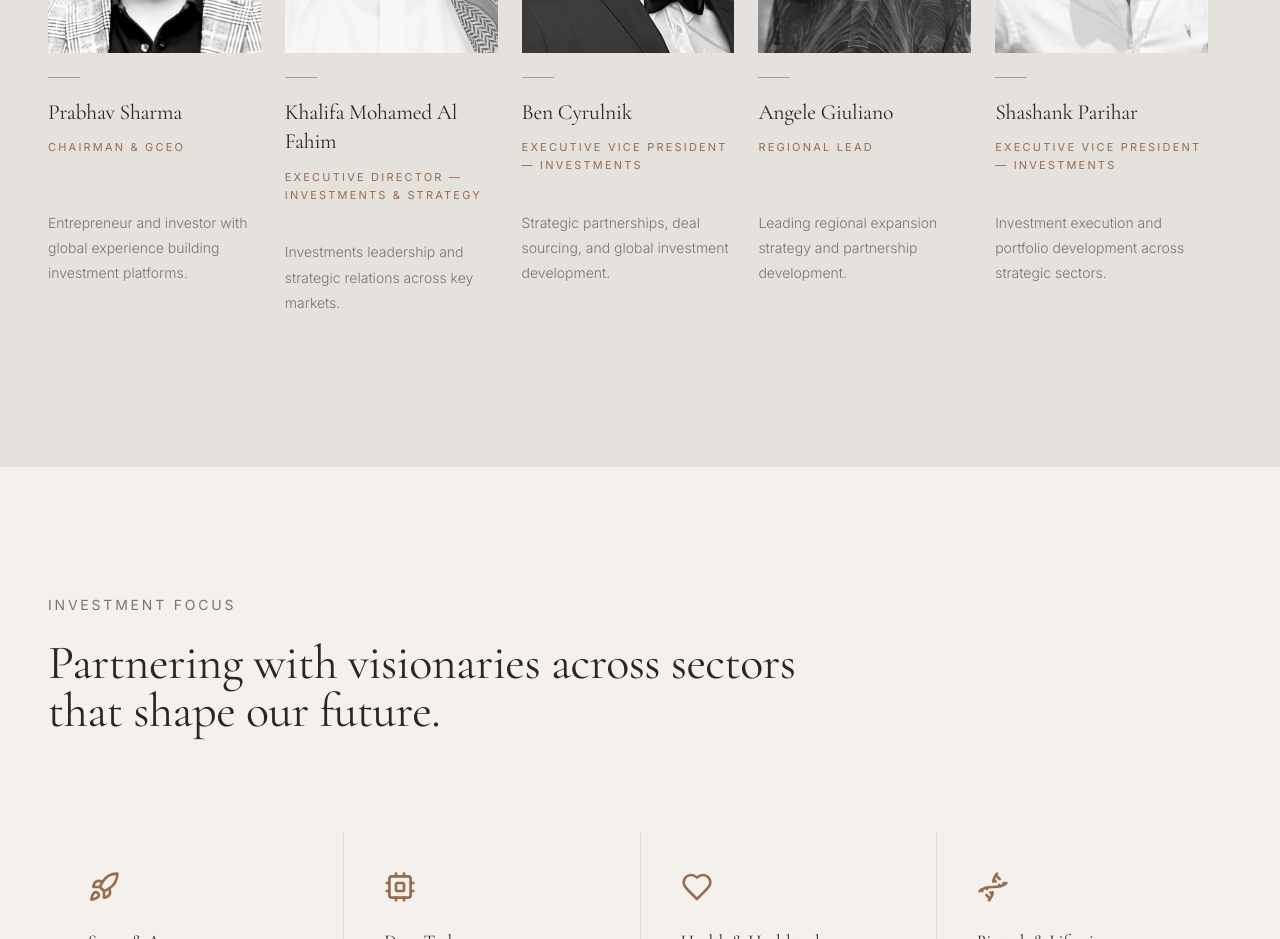
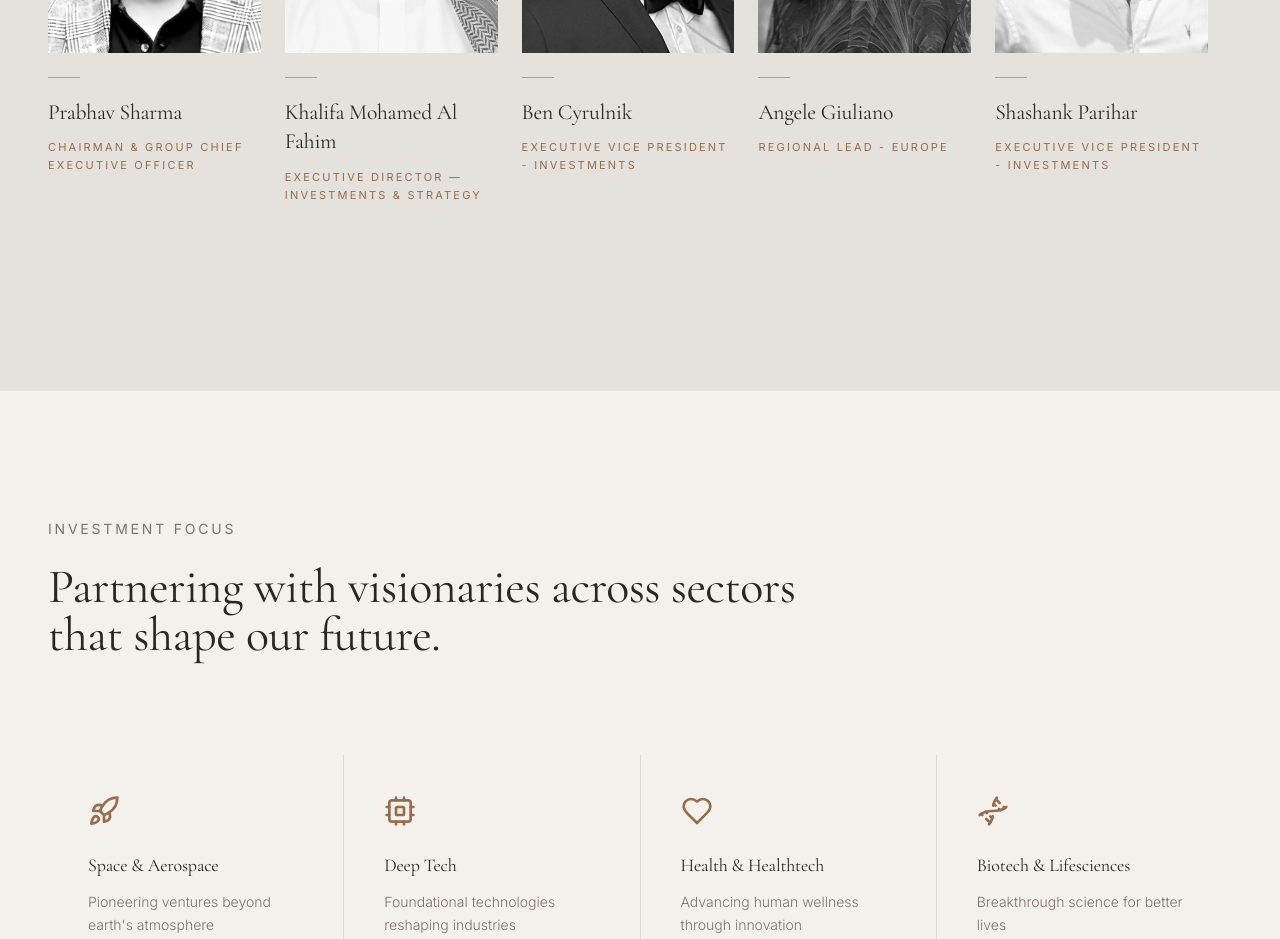
Before and after one commit to bencyrulnik-cyber/alpha-x-vision, a React (Vite) app: page / in a window 1280 px wide. Shown: the part 2600-3539 px from the top of the page. Built offline with nearby package versions, Linux system fonts and the light colour scheme; the HTML template or start-up script is replaced by a standard one.

Commit message:
Changes
Co-authored-by: bencyrulnik-cyber <250005174+bencyrulnik-cyber@users.noreply.github.com>

```diff
--- a/src/components/TeamSection.tsx
+++ b/src/components/TeamSection.tsx
@@ -8,32 +8,27 @@ import angeleImg from "@/assets/team/angele.jpg";
 const leaders = [
   {
     name: "Prabhav Sharma",
-    role: "CHAIRMAN & GCEO",
-    desc: "Entrepreneur and investor with global experience building investment platforms.",
+    role: "CHAIRMAN & GROUP CHIEF EXECUTIVE OFFICER",
     photo: prabhavImg,
   },
   {
     name: "Khalifa Mohamed Al Fahim",
     role: "EXECUTIVE DIRECTOR — INVESTMENTS & STRATEGY",
-    desc: "Investments leadership and strategic relations across key markets.",
     photo: khalifaImg,
   },
   {
     name: "Ben Cyrulnik",
-    role: "EXECUTIVE VICE PRESIDENT — INVESTMENTS",
-    desc: "Strategic partnerships, deal sourcing, and global investment development.",
+    role: "EXECUTIVE VICE PRESIDENT - INVESTMENTS",
     photo: benImg,
   },
   {
     name: "Angele Giuliano",
-    role: "REGIONAL LEAD",
-    desc: "Leading regional expansion strategy and partnership development.",
+    role: "REGIONAL LEAD - EUROPE",
     photo: angeleImg,
   },
   {
     name: "Shashank Parihar",
-    role: "EXECUTIVE VICE PRESIDENT — INVESTMENTS",
-    desc: "Investment execution and portfolio development across strategic sectors.",
+    role: "EXECUTIVE VICE PRESIDENT - INVESTMENTS",
     photo: shashankImg,
   },
 ];
```
